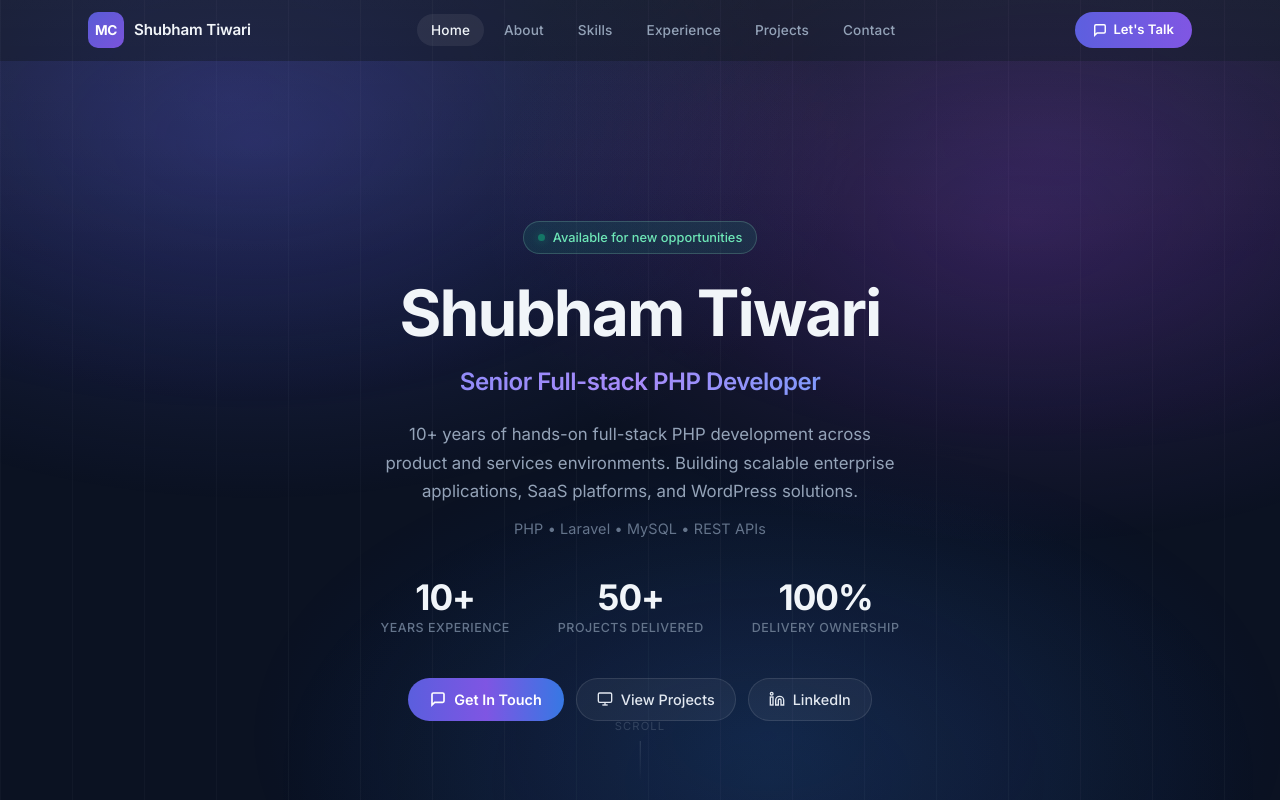
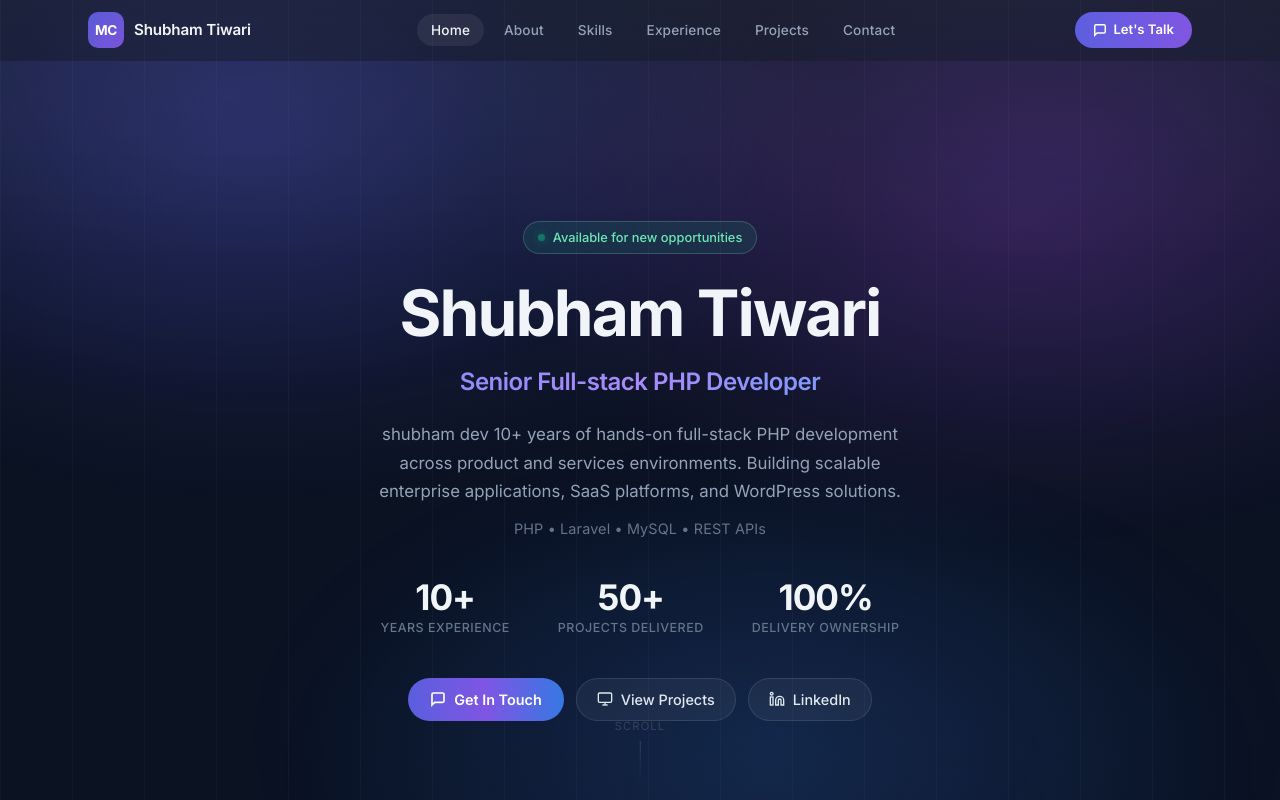
Before and after one commit to shubhamtiwarihost/my-project, a React (Vite) app: page / in a window 1280 px wide. Shown: the top 800 px of the page. Built offline with nearby package versions, Linux system fonts and the light colour scheme.

Commit message:
shubham dev

```diff
--- a/src/components/Hero.jsx
+++ b/src/components/Hero.jsx
@@ -99,7 +99,7 @@ export default function Hero() {
           margin: '0 auto 0.75rem',
           textWrap: 'balance',
         }}>
-          10+ years of hands-on full-stack PHP development across product and services environments.
+         shubham dev 10+ years of hands-on full-stack PHP development across product and services environments.
           Building scalable enterprise applications, SaaS platforms, and WordPress solutions.
         </p>
 
```
